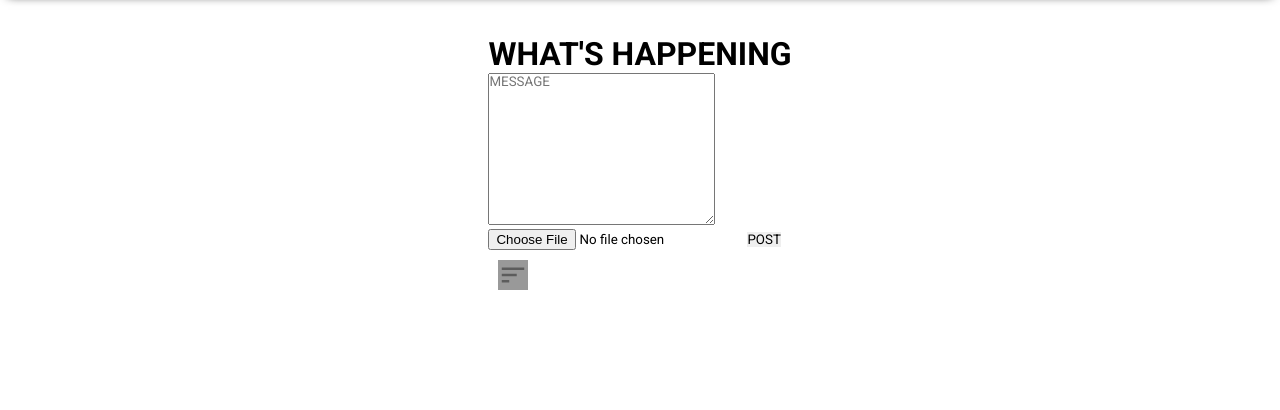
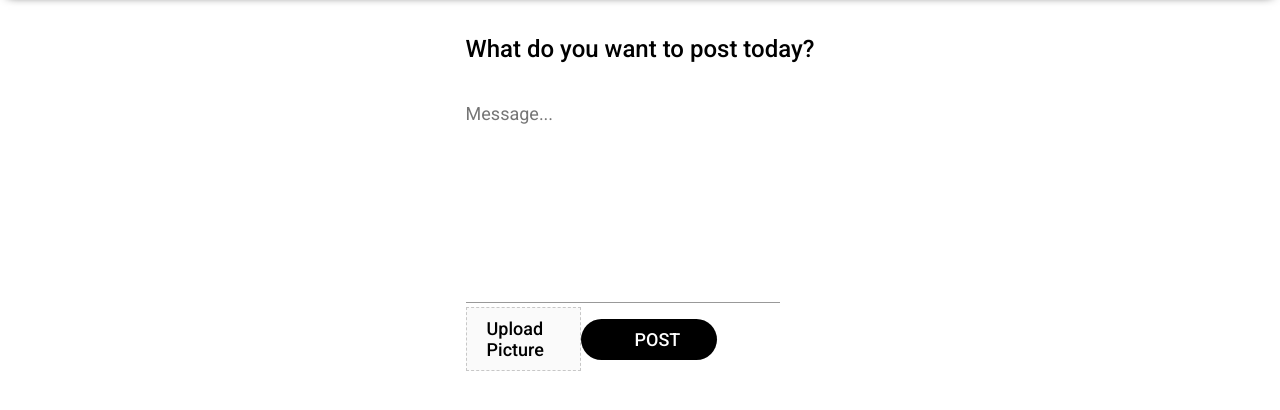
Before and after one commit to RobbeLee/Gato, a PHP site: page /GitHub/index.php in a window 1280 px wide. Shown: the part 65-475 px from the top of the page. Run offline with PHP 8.4, Linux system fonts and the light colour scheme; data that the repository does not hold is empty; a stand-in replaces the project's code that opens the database connection.

Commit message:
new home page form, not working

```diff
--- a/index.php
+++ b/index.php
@@ -10,31 +10,23 @@ $_PAGE = "index";
 <html>
 <head>
     <?php require 'include/meta.php'; ?>
-    <link rel="stylesheet" href="assets/css/index.css">
 </head>
 <body>
     <?php require 'include/nav.php'; ?>
     <?php require 'include/postForm.php'; ?>
-    <div class="wrapper-form">
-        <div class="iForm__container">
-            <form enctype="multipart/form-data" method="post"
-                action="<?php if ($subFolder) echo "../"; ?>api/post/makePost.php">
-                <div class="iForm__text">
-                        <h1 class="iForm__title">WHAT'S HAPPENING</h1>
-                    </div>
-                    <div class="iForm__content">
-                    <textarea name="msg" class="iForm__content__input" cols="30" rows="10" id="content" placeholder="MESSAGE"></textarea>
-                    </div>
-                <div class="iform__test">
-                    <div class="iForm__button_bottom">
-                        <input type="file" name="file" id="file" class="file__label" />
-                        <button type="submit" name="submit" class="iForm__btn">POST</button>
-                    </div>
-            </form>
-            <button class="nav__btn" id="sortby" title="Sort By"><svg xmlns="http://www.w3.org/2000/svg" width="24" height="24" viewBox="0 0 24 24"><path d="M3 18h6v-2H3v2zM3 6v2h18V6H3zm0 7h12v-2H3v2z"/><path d="M0 0h24v24H0z" fill="none"/></svg></button>
+        <div class="wrapper-form">
+                <form action="<?php if ($subFolder) echo "../"; ?>api/post/makePost.php" enctype="multipart/form-data" method="post">
+                <h2 class="postmodal__title">What do you want to post today?</h2>
+            <div class="postmodal__input-container">
+                <textarea class="postmodal__textarea" name="msg" placeholder="Message..."></textarea>
+                    <div class="postmodal__footer">
+                    <input type="file" name="file" id="file" style="display:none;">
+                    <label for="file" class="postmodal__label">Upload Picture</label>
+                    <button type="submit" name="submit" class="postmodal__btn" id="postmodal__btn">post</button>
             </div>
-        </div>
-    </div>
+           </div>
+        </form>
+</div>
     <div class="wrapper-post">
         <?php
             $stmt = $conn->prepare("SELECT * FROM posts ORDER BY id DESC");
```
Also changed, not shown: api/post/makePost.php (line endings or trailing spaces).
